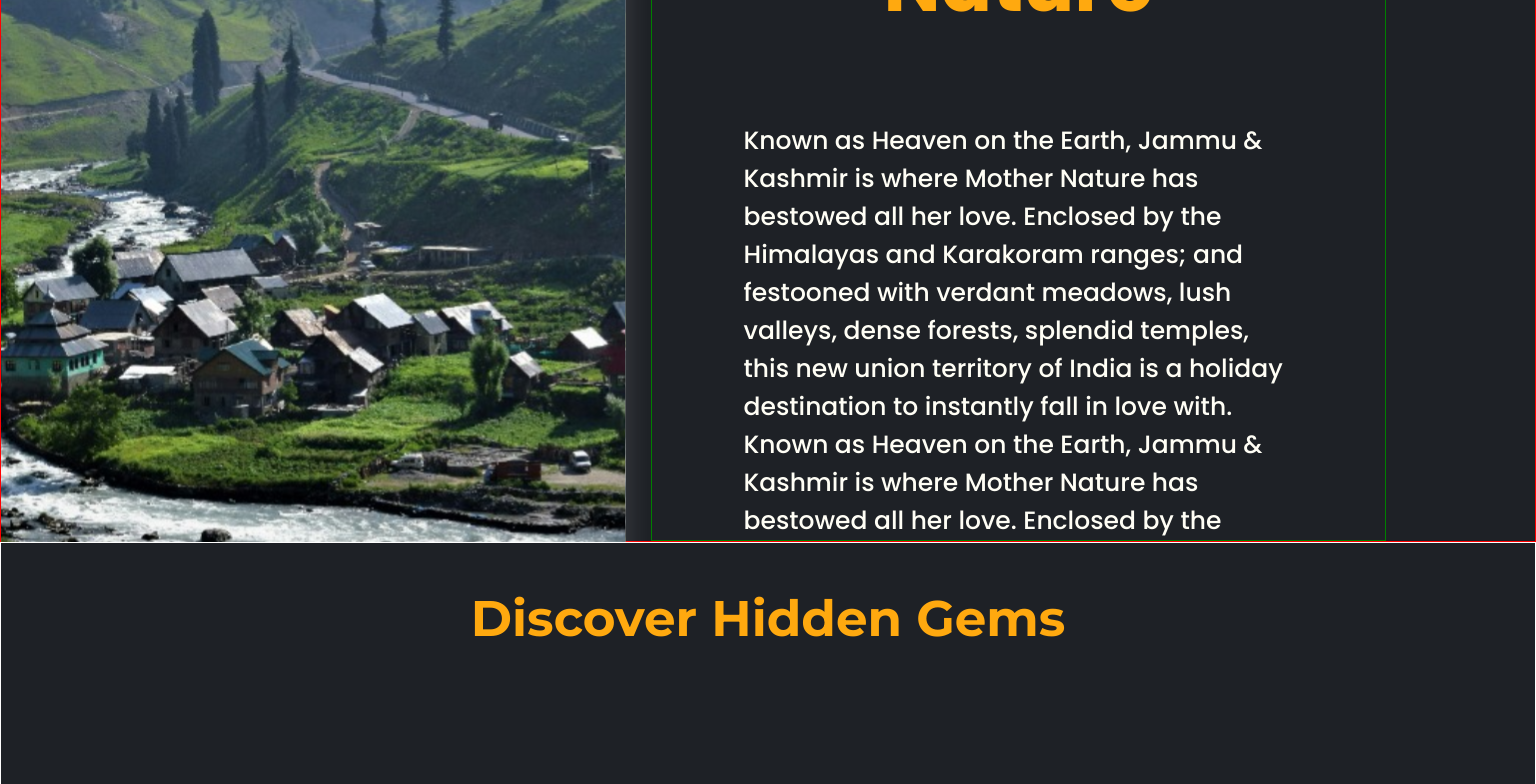
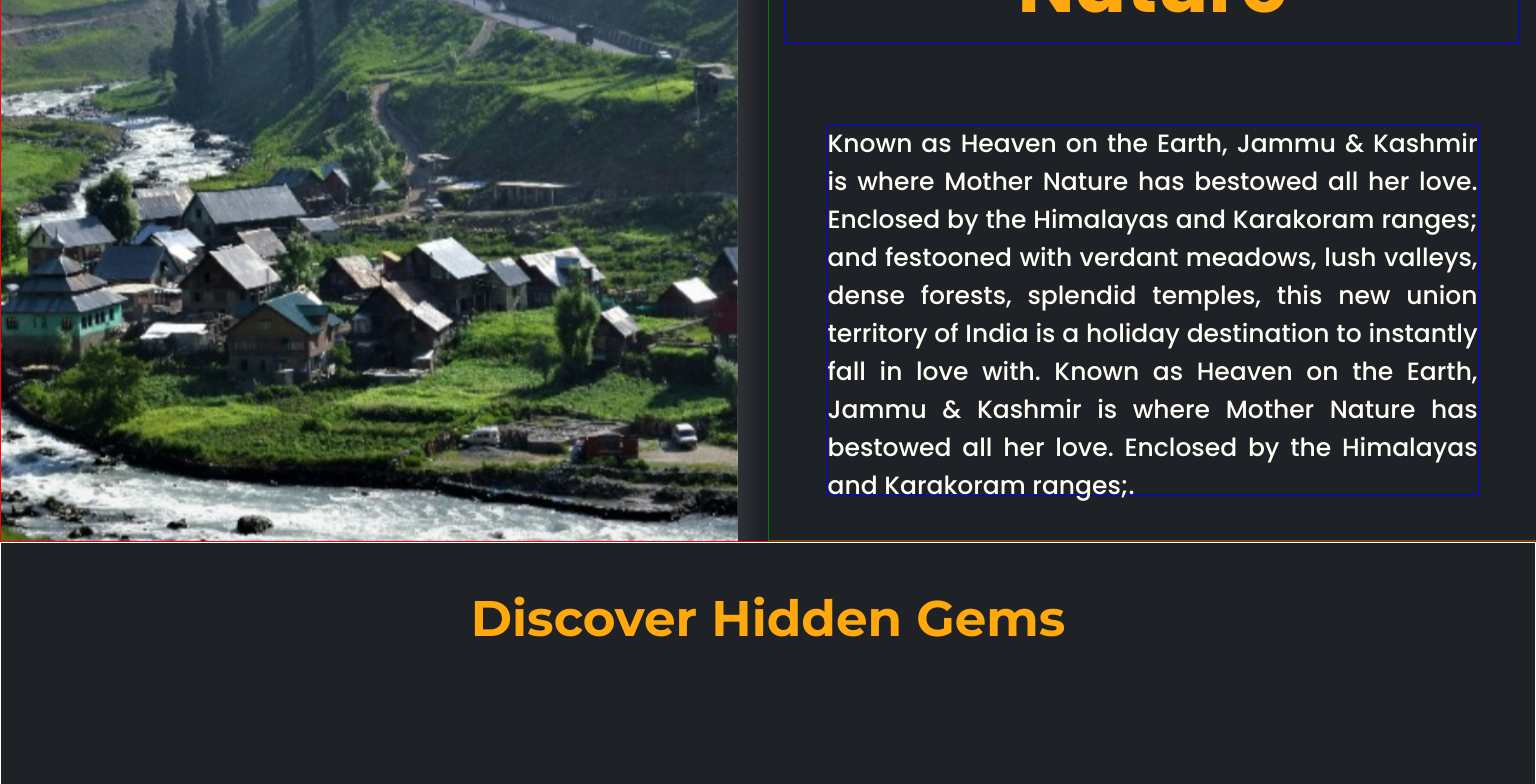
Before and after one commit to Asikni/Destinations, a React (Create React App) app: page / in a window 1536 px wide. Shown: the part 1060-1844 px from the top of the page. Built offline with nearby package versions, Linux system fonts and the light colour scheme.

Commit message:
updated code

```diff
--- a/src/components/natureComponent.jsx
+++ b/src/components/natureComponent.jsx
@@ -2,14 +2,25 @@ function NatureComp() {
   return (
     <div
       className="NatureSectionOne"
-      style={{ backgroundColor: "#1E2126", height: "100vh", border:"1px solid red" }}
+      style={{
+        backgroundColor: "#1E2126",
+        height: "100vh",
+        border: "1px solid red",
+        width:"100vw"
+      }}
     >
-      <div className="natureimage">
-        <img
+      <div
+        className="natureimages"
+        // style={{
+        //   border: "1px solid red",
+
+        // }}
+      >
+        {/* <img
           className="natureimage1"
           src="natureimage1.svg"
           alt="nature image"
-        ></img>
+        ></img> */}
       </div>
       <div
         className="NatureDescription"
@@ -18,15 +29,16 @@ function NatureComp() {
           flexDirection: "column",
           alignItems: "center",
           border: "1px solid green",
+          width:"50%"
           // width: "620px",
           // height: "630px",
         }}
       >
-        <div className="Nature">
+        <div className="Nature" style={{border:"1px solid blue"}}>
           <p className="natureHeading">Connect With </p>
           <p className="natureHeading">Nature</p>
         </div>
-        <div className="description">
+        <div className="description" style={{border:"1px solid blue"}}>
           Known as Heaven on the Earth, Jammu & Kashmir is where Mother Nature
           has bestowed all her love. Enclosed by the Himalayas and Karakoram
           ranges; and festooned with verdant meadows, lush valleys, dense
--- a/src/style.css
+++ b/src/style.css
@@ -108,12 +108,16 @@
   margin-bottom: 80px;
 }
 
-
 .natureHeading {
   font-weight: bold;
   text-align: center;
+}
+.NatureSectionOne {
+  display: flex;
+  flex-direction: row;
+  justify-content: space-between;
+}
 
-}
 .description {
   width: 550px;
   height: 370px;
@@ -121,6 +125,14 @@
   font-weight: 500;
   font-family: Poppins;
   color: #fffef5;
+}
+.natureimages {
+  background-image: url("../public/natureimage1.svg");
+  width: 50%;
+  height: 100%;
+  background-size: cover;
+  background-repeat: no-repeat;
+  background-position: 0px 50% ;
 }
 .hiddenSection {
   display: flex;
@@ -205,19 +217,22 @@ textarea {
     padding: 0px 100px;
     margin-top: 70px;
     margin-bottom: 80px;
-
-
   }
   .natureHeading {
     font-weight: bold;
     text-align: center;
     font-size: 76px;
+  }
 
-  }
   .description {
-    width: 550px;
+    width: 650px;
     height: 370px;
     font-size: 25px;
-    font-weight: 500;
+    text-align: justify;
+  }
+
+  .natureimages {
+    width: 50%;
+    height: 100%;
   }
 }
```
